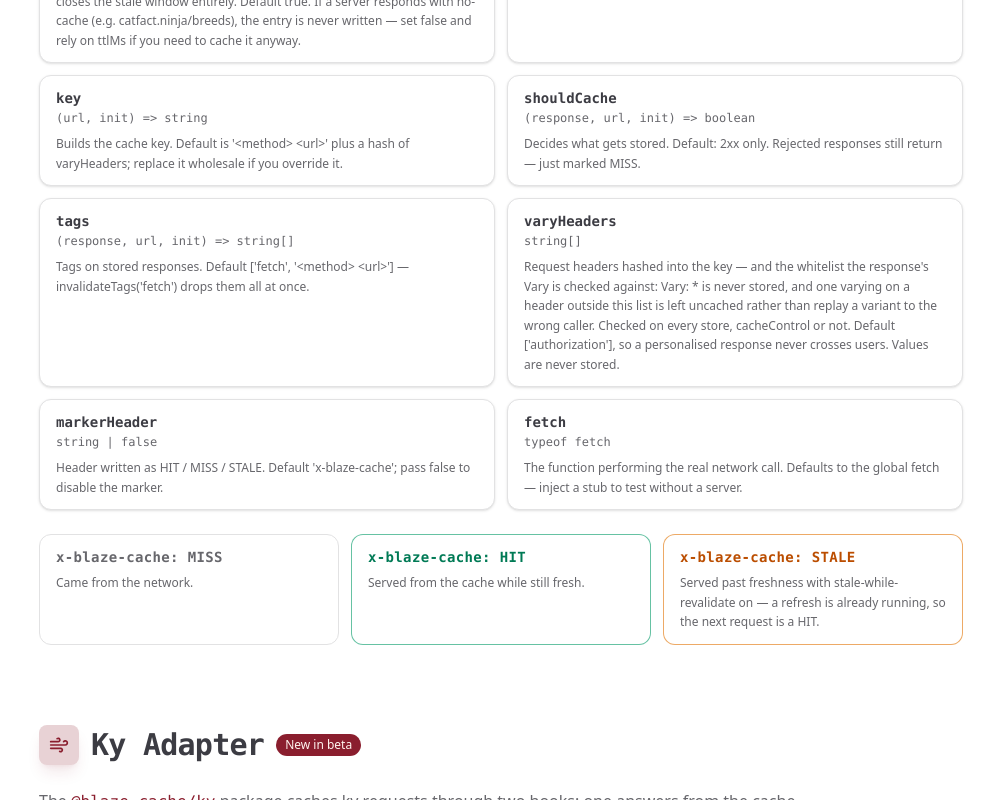
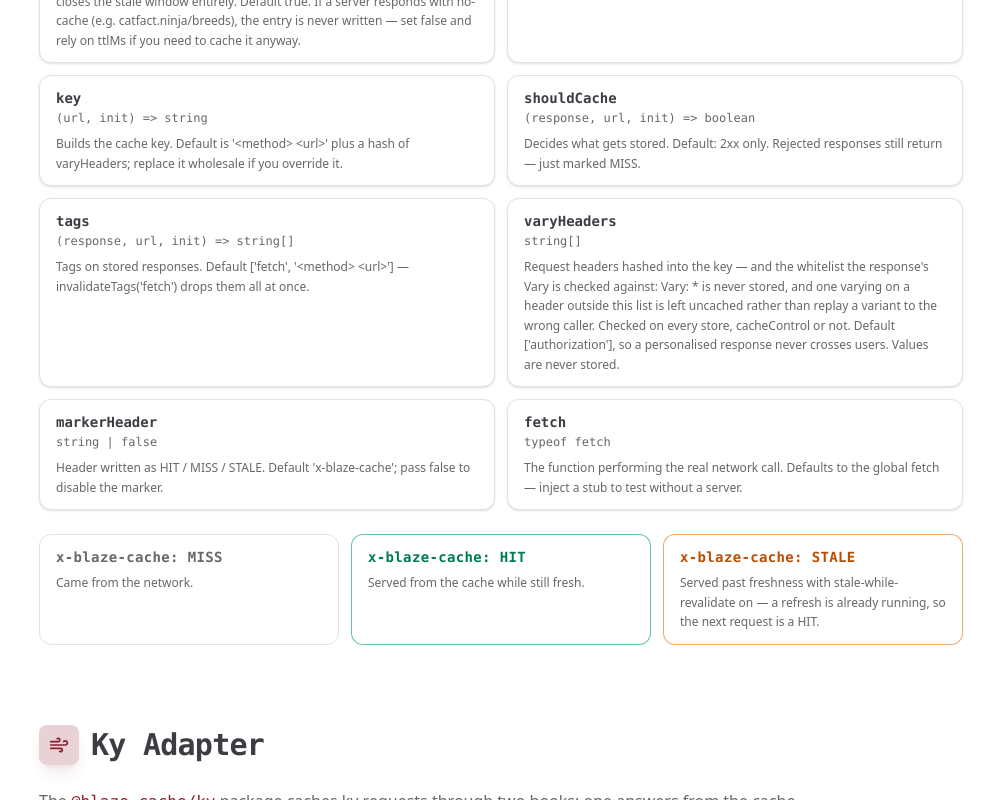
Before and after one commit to blaze-cache/docs, a React (Vite) app: page / in a window 1280 px wide. Shown: the part 11200-12000 px from the top of the page, without its empty margins (293-1280 px from the left). Built offline with nearby package versions, Linux system fonts and the light colour scheme.

Commit message:
docs: gate the ky 'New in beta' badge on the beta route

```diff
--- a/src/components/DocsPage.tsx
+++ b/src/components/DocsPage.tsx
@@ -731,7 +731,7 @@ cache.invalidateTags('fetch');`} />
                   <div className="flex items-center gap-3 mb-6">
                     <div className="flex h-10 w-10 items-center justify-center rounded-lg bg-primary/20 text-flame shadow-lg shadow-[#8a1e2e]/10"><Wind size={20} /></div>
                     <h3 className="text-3xl font-bold font-mono tracking-tight">Ky Adapter</h3>
-                    <Badge className="text-xs px-2 py-0.5">New in beta</Badge>
+                    {isBeta && <Badge className="text-xs px-2 py-0.5">New in beta</Badge>}
                   </div>
                   <p className="text-muted-foreground mb-6 max-w-3xl">
                     The <code className="text-flame">@blaze-cache/ky</code> package caches ky
```
